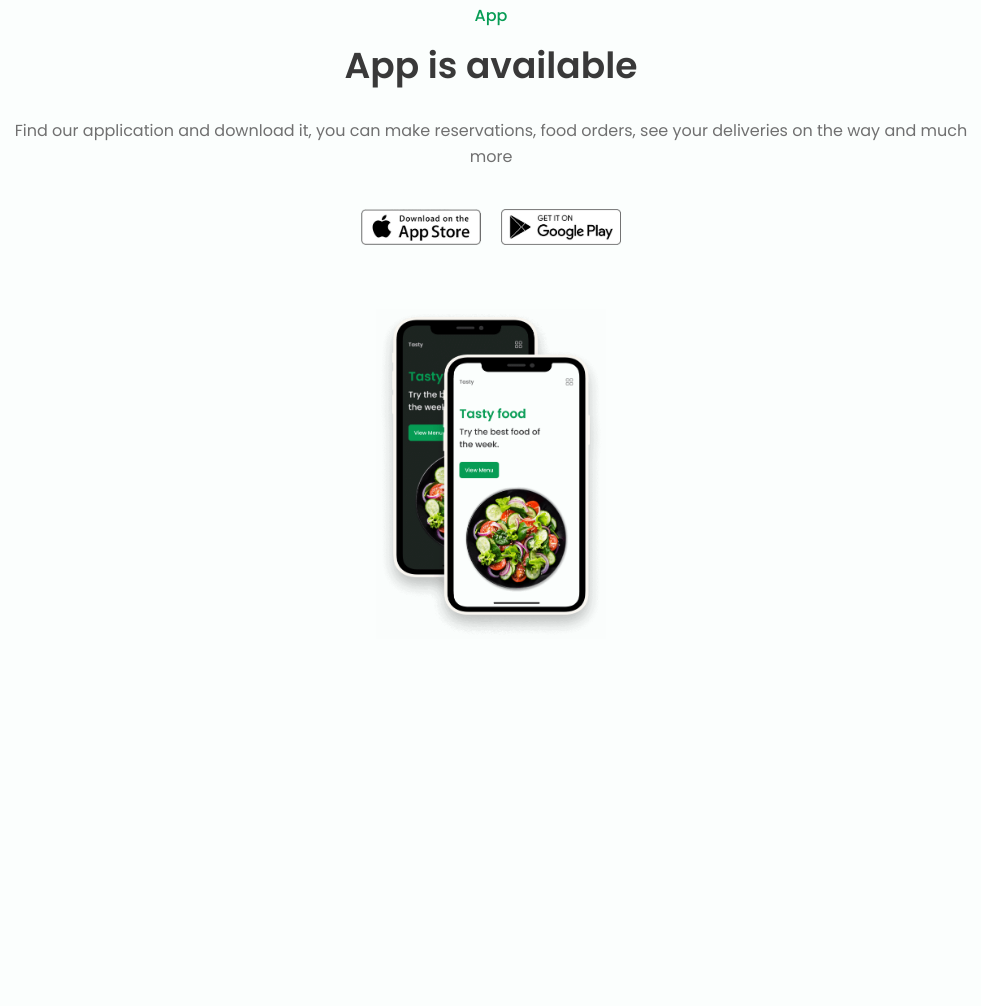
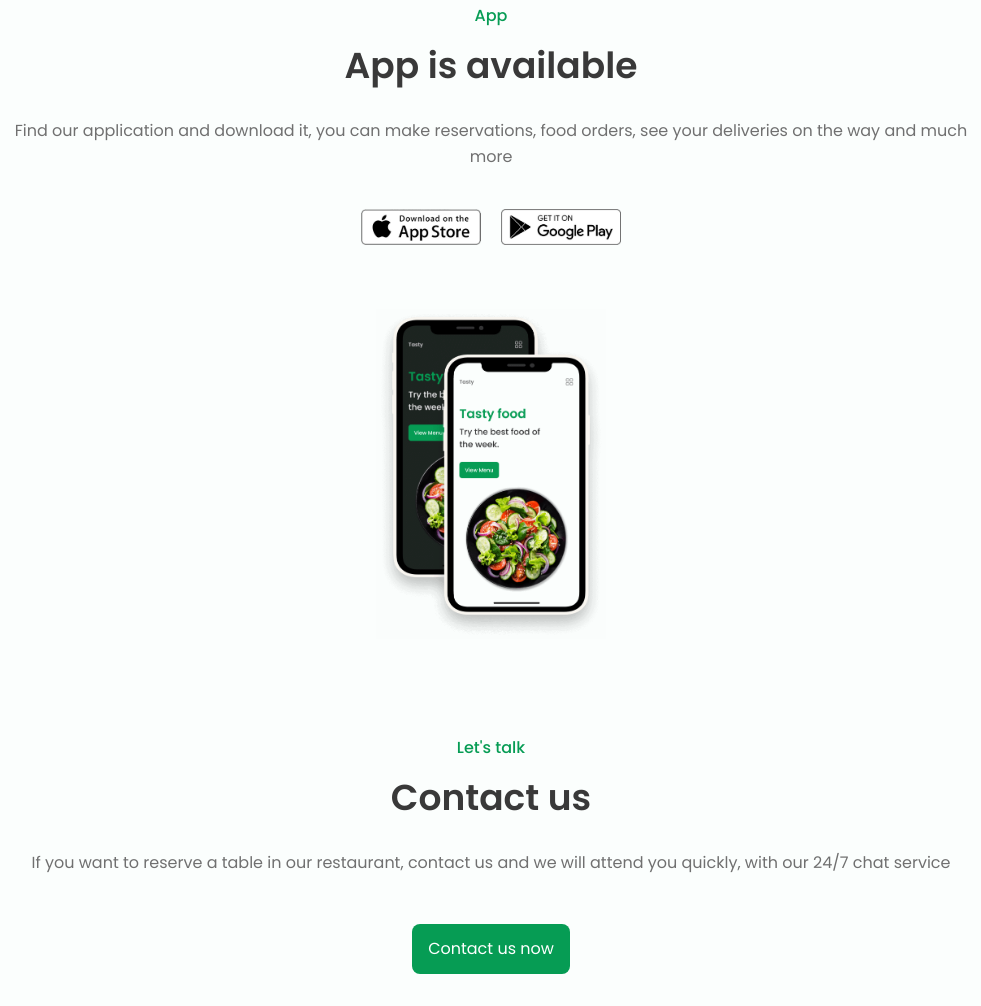
Before and after one commit to msuryaditriputraR/tasty-food, a plain HTML site: page index.html in a window 1280 px wide. Shown: the part 2646-3652 px from the top of the page, without its empty margins (5-986 px from the left). Before the commit the page ends 3317 px from the top, so only its background shows below. Drawn offline with nearby package versions, Linux system fonts and the light colour scheme.

Commit message:
feat: app section

```diff
--- a/assets/css/style.css
+++ b/assets/css/style.css
@@ -383,3 +383,12 @@ img {
     width: 230px;
     justify-self: center;
 }
+
+/* === CONTACT === */
+.contact__container {
+    text-align: center;
+}
+
+.contact__description {
+    margin-bottom: var(--mb-3);
+}
--- a/index.html
+++ b/index.html
@@ -420,6 +420,22 @@
                 <img src="assets/img/movil-app.png" alt="" class="app__img">
             </div>
         </section>
+
+        <!-- === CONTACT === -->
+        <section class="contact section bd-container" id="contact">
+            <div class="contact__container bd-grid">
+                <div class="contact__data">
+                    <span class="section-subtitle">Let's talk</span>
+                    <h2 class="section-title">Contact us</h2>
+                    <p class="contact__description">If you want to reserve a table in our restaurant, contact us and we
+                        will attend you quickly, with our 24/7 chat service</p>
+                </div>
+
+                <div class="contact__button">
+                    <a href="#" class="button">Contact us now</a>
+                </div>
+            </div>
+        </section>
     </main>
 
     <!-- === SCROLL REVEAL === -->
```
